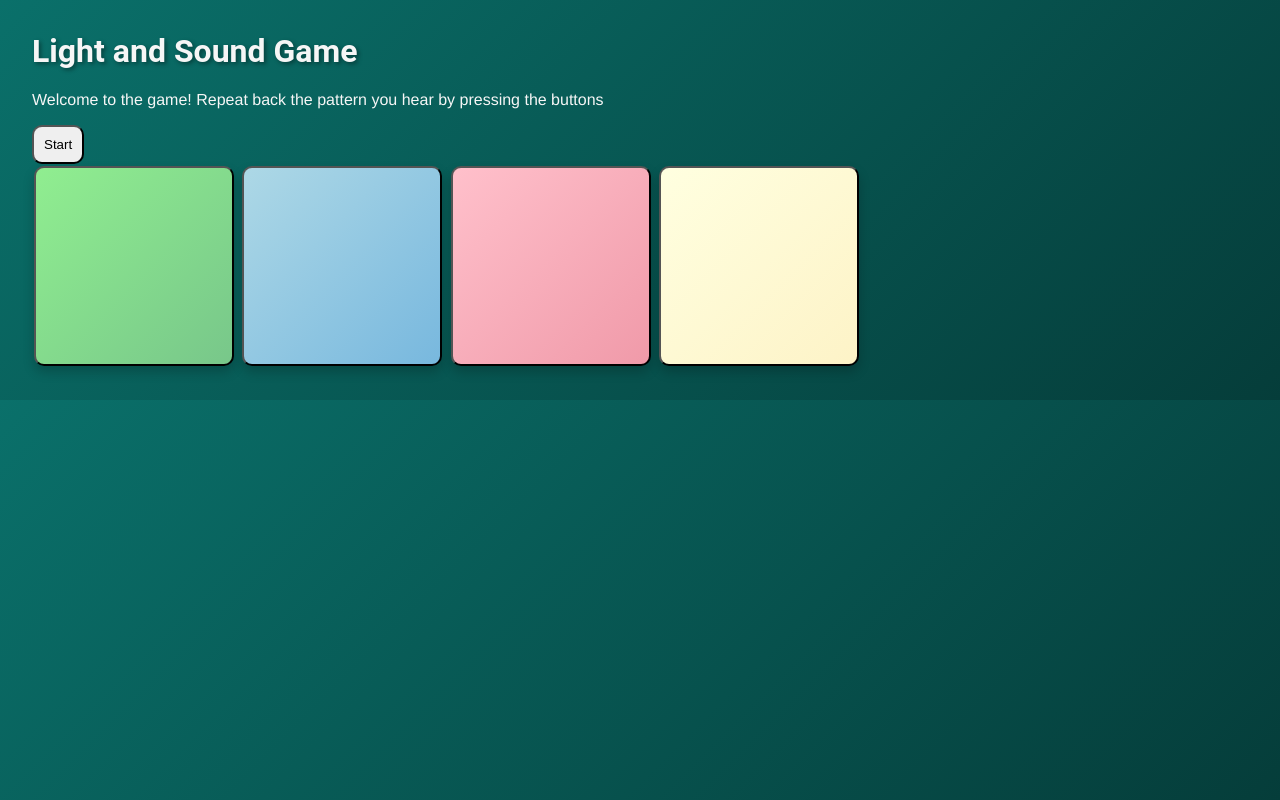
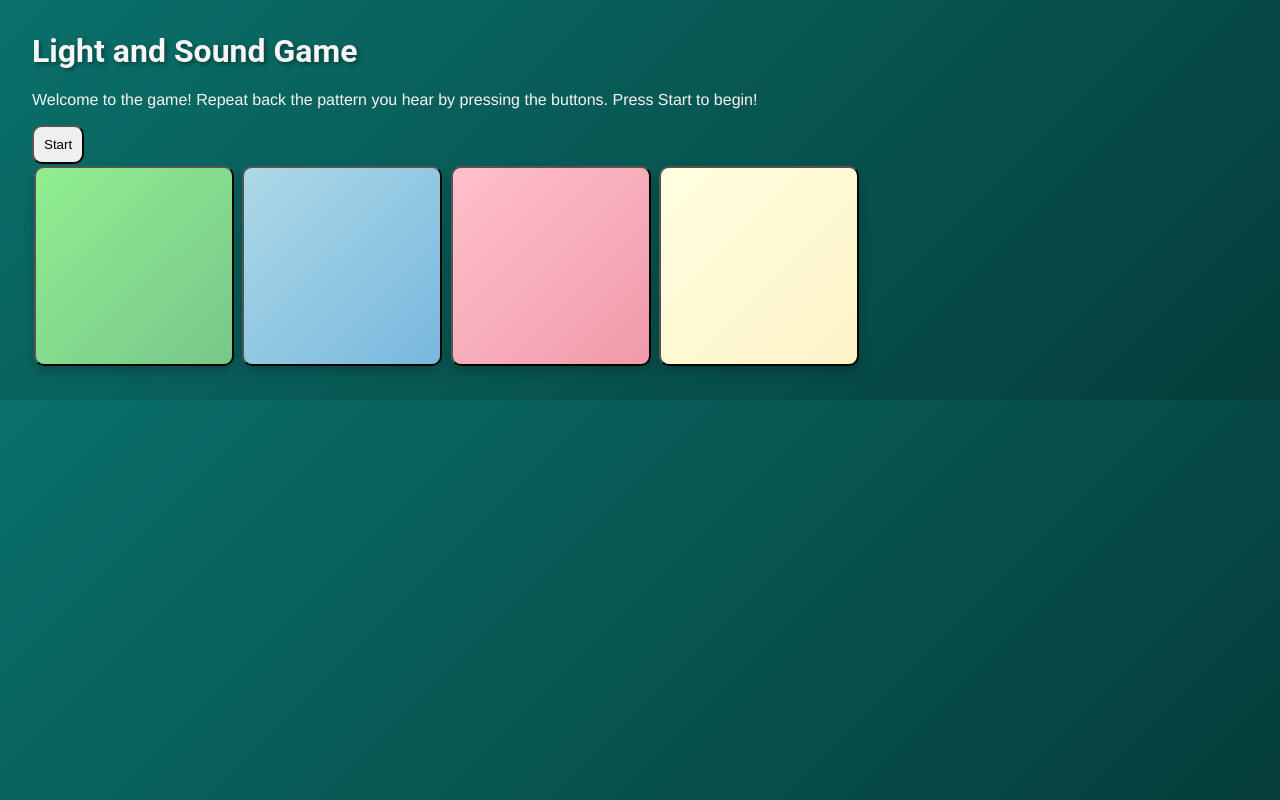
Before and after one commit to kisanetgab/Light-and-Sound-Memory-Games-, a plain HTML site: page index.html in a window 1280 px wide. Drawn offline with Linux system fonts and the light colour scheme.

Commit message:
Update index.html

```diff
--- a/index.html
+++ b/index.html
@@ -11,7 +11,7 @@
 
 <body>
   <h1>Light and Sound Game</h1>
-   <p> Welcome to the game! Repeat back the pattern you hear by pressing the buttons</p>
+   <p> Welcome to the game! Repeat back the pattern you hear by pressing the buttons. Press Start to begin! </p>
 
 
   <button id="startBtn" onclick="startGame()">Start</button>
```
